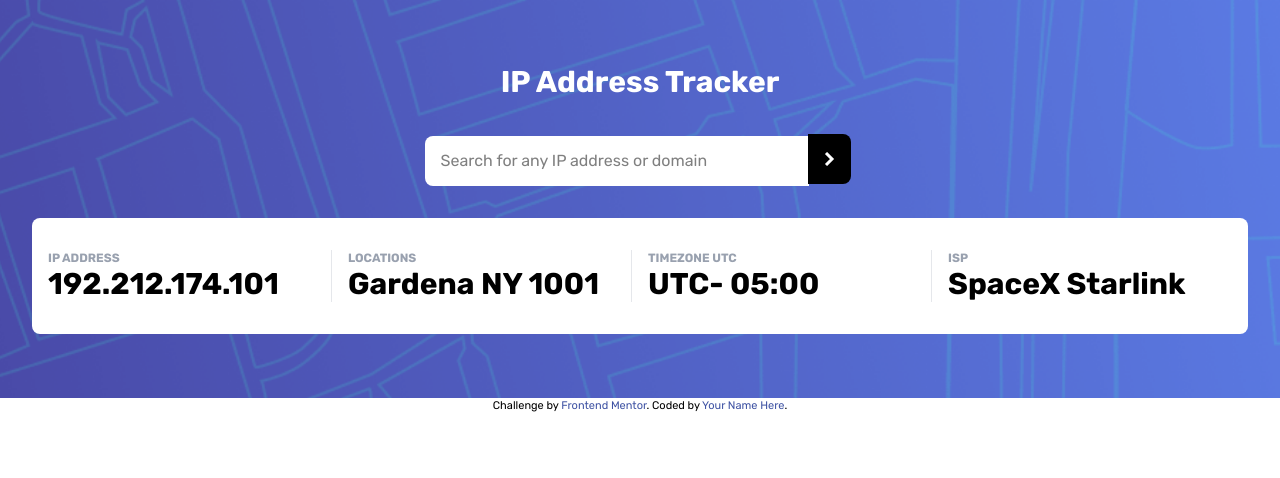
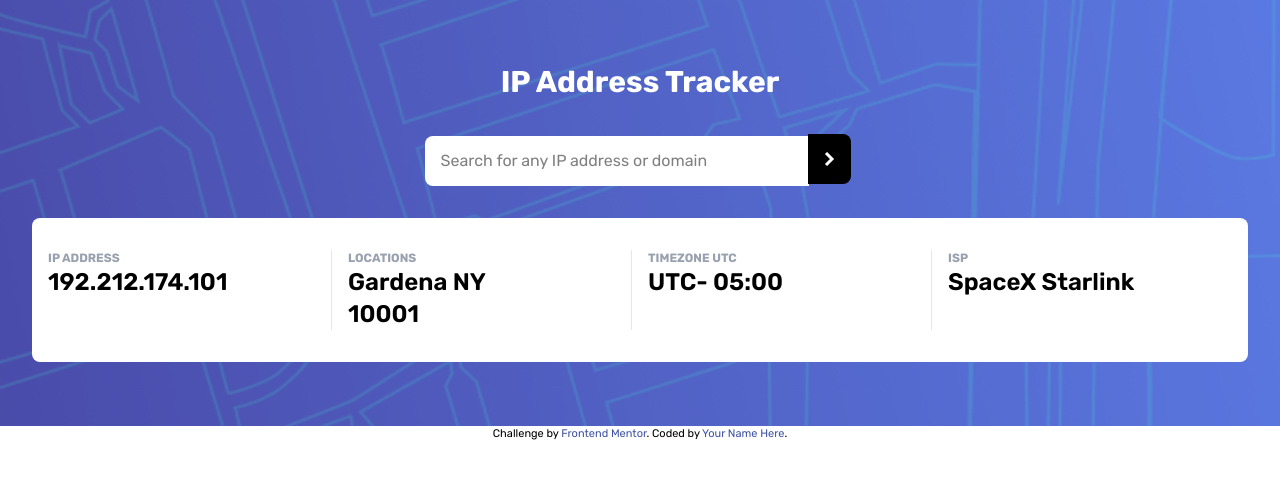
Before and after one commit to belunatic/ip-address-tracker-master, a plain HTML site: page index.html in a window 1280 px wide. Drawn offline with nearby package versions, Linux system fonts and the light colour scheme.

Commit message:
add some id  to from and adjust tailwind classes

```diff
--- a/index.html
+++ b/index.html
@@ -24,7 +24,7 @@
 					IP Address Tracker
 				</h1>
 				<div>
-					<form>
+					<form id="ip-form">
 						<input
 							type="text"
 							name="ip-address"
@@ -33,7 +33,10 @@
 							class="bg-white p-4 text-grey-200 w-64 md:w-96 h-[50px] rounded-tl-lg rounded-bl-lg" />
 						<button
 							class="bg-black text-white h-[50px] p-4 relative -left-1 top-0.5 rounded-tr-lg rounded-br-lg">
-							<img src="./images/icon-arrow.svg" alt="arrow-icon" />
+							<img
+								src="./images/icon-arrow.svg"
+								alt="arrow-icon"
+								type="submit" />
 						</button>
 					</form>
 				</div>
@@ -47,7 +50,7 @@
 						</h2>
 						<p
 							id="ip-address"
-							class="font-bold text-xl md:text-3xl md:text-left text-center">
+							class="font-semibold text-xl md:text-2xl md:text-left text-center">
 							192.212.174.101
 						</p>
 					</div>
@@ -56,8 +59,10 @@
 							class="font-bold text-xs text-gray-400 md:text-left text-center uppercase">
 							Locations
 						</h2>
-						<p class="font-bold text-xl md:text-3xl md:text-left text-center">
-							<span id="city">Gardena NY</span> <span id="zip-code"> 1001</span>
+						<p
+							class="font-semibold text-xl md:text-2xl md:text-left text-center">
+							<span id="city" class="block">Gardena NY</span>
+							<span id="zip-code"> 10001</span>
 						</p>
 					</div>
 					<div class="md:w-1/4 w-full md:border-r-1 border-gray-200">
@@ -67,7 +72,7 @@
 						</h2>
 						<p
 							id="timezone"
-							class="font-bold text-xl md:text-3xl md:text-left text-center">
+							class="font-semibold text-xl md:text-2xl md:text-left text-center">
 							UTC- 05:00
 						</p>
 					</div>
@@ -78,7 +83,7 @@
 						</h2>
 						<p
 							id="isp"
-							class="font-bold text-xl md:text-3xl md:text-left text-center">
+							class="font-semibold text-xl md:text-2xl md:text-left text-center">
 							SpaceX Starlink
 						</p>
 					</div>
```
